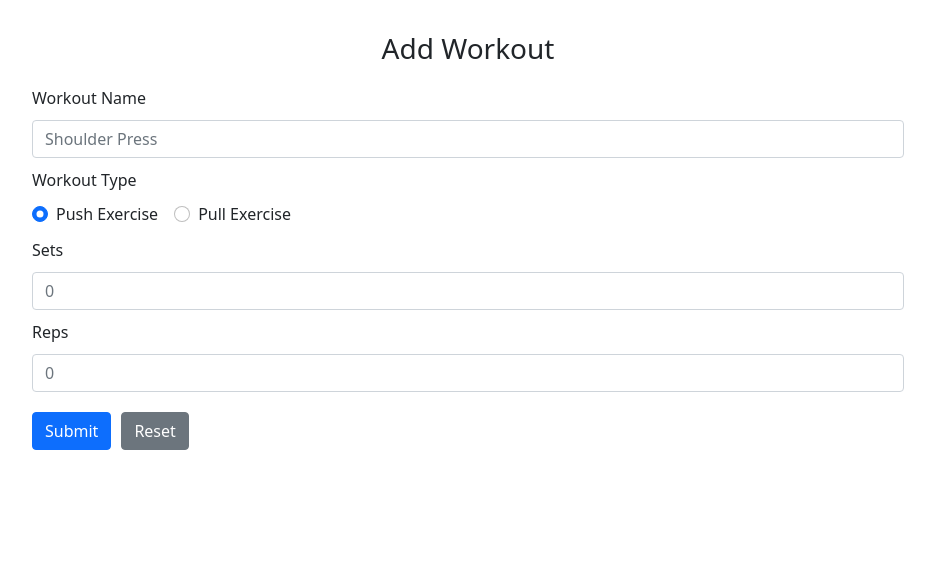
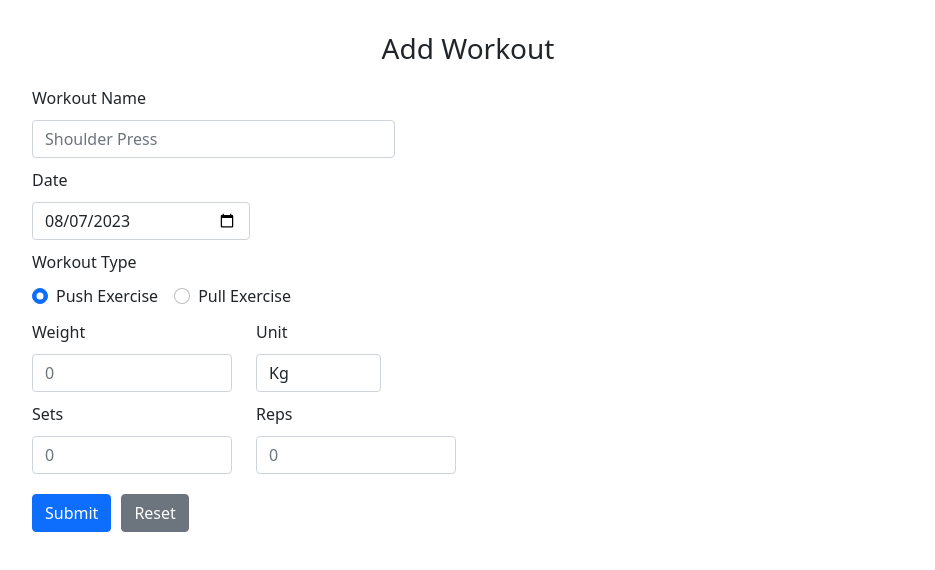
Before and after one commit to Ckalia11/workout-app, a React (Create React App) app: page / in a window 1280 px wide. Shown: the top 570 px of the page, without its empty margins (172-1107 px from the left). Built offline with nearby package versions, Linux system fonts and the light colour scheme.

Commit message:
restructured to inline form fields, added date and weight fields

```diff
--- a/src/components/workout-form.js
+++ b/src/components/workout-form.js
@@ -3,17 +3,28 @@ import "./workout-form.css";
 
 export default function WorkoutForm() {
 
+    const currDate = new Date();
+    const formattedDate = currDate.toISOString().split('T')[0]
+
     const initialFormData = {
         workoutName: "",
+        workoutDate: formattedDate,
         workoutType: "push",
+        workoutWeightQuantity: "",
+        workoutWeightUnit: "kg",
         workoutSets: "",
         workoutReps: "",
     }
 
     const [formData, setFormData] = useState(initialFormData);
 
+    const resetForm = () => {
+        setFormData(initialFormData);
+    }
+
     const handleSubmit = (e) => {
         e.preventDefault();
+        resetForm();
         console.log(formData);
     }
 
@@ -25,17 +36,17 @@ export default function WorkoutForm() {
         }) )
     }
 
-    const resetForm = () => {
-        setFormData(initialFormData);
-    }
-
     return (
     <div className = "container-fluid">
         <h3 className = "form-title">Add Workout</h3>
         <form id = "workout-form" method="post" onSubmit={handleSubmit}>
-                <div className = "form-group">
+                <div className = "form-group col-md-5">
                     <label className="label" htmlFor = "workoutName">Workout Name</label>
                     <input id = "workout-name" className = "form-control" name = "workoutName" value = {formData.workoutName} placeholder="Shoulder Press" type = "text" onChange={handleChange} />
+                </div>
+                <div className="form-group col-md-3">
+                    <label className="label" htmlFor="workoutDate">Date</label>
+                    <input id = "workout-date" className="form-control" type = "date" name = "workoutDate" value = {formData.workoutDate} onChange={handleChange} max={formattedDate} />
                 </div>
                 <div className="workout-type">
                     <p className="label">Workout Type</p>
@@ -52,13 +63,28 @@ export default function WorkoutForm() {
                         </label>
                     </div>
                 </div>
-                <div className="form-group">
-                    <label className="label" htmlFor = "workoutSets">Sets</label>
-                    <input id = 'workout-sets' className="form-control" name = "workoutSets" type="number" value = {formData.workoutSets} placeholder="0" onChange={handleChange} min="0"/>
+                <div className="row">
+                    <div className="form-group col-md-3">
+                        <label className="label" htmlFor="workoutWeightQuantity">Weight</label>
+                        <input id = "weight" className="form-control" name = "workoutWeightQuantity" type = "number" value = {formData.workoutWeightQuantity} placeholder="0" onChange={handleChange} min="0" />
+                    </div>
+                    <div className="form-group col-md-2">
+                        <label className="label" htmlFor="workoutWeightUnit">Unit</label>
+                        <select id="inputState" name = "workoutWeightUnit" className="form-control" value={formData.workoutWeightUnit} onChange={handleChange}>
+                            <option>Kg</option>
+                            <option>lbs</option>
+                        </select>
+                    </div>
                 </div>
-                <div className="form-group">
-                    <label className="label" htmlFor = "workoutReps">Reps</label>
-                    <input id = 'workout-reps' className="form-control" name = "workoutReps" value = {formData.workoutReps} onChange={handleChange} placeholder="0" type="number" min="0"/>
+                <div className="row">
+                    <div className="form-group col-md-3">
+                        <label className="label" htmlFor = "workoutSets">Sets</label>
+                        <input id = 'workout-sets' className="form-control" name = "workoutSets" type="number" value = {formData.workoutSets} placeholder="0" onChange={handleChange} min="0"/>
+                    </div>
+                    <div className="form-group col-md-3">
+                        <label className="label" htmlFor = "workoutReps">Reps</label>
+                        <input id = 'workout-reps' className="form-control" name = "workoutReps" value = {formData.workoutReps} onChange={handleChange} placeholder="0" type="number" min="0"/>
+                    </div>
                 </div>
                 <div className="button-container">
                     <button type="submit" className="btn btn-primary">Submit</button>
```
